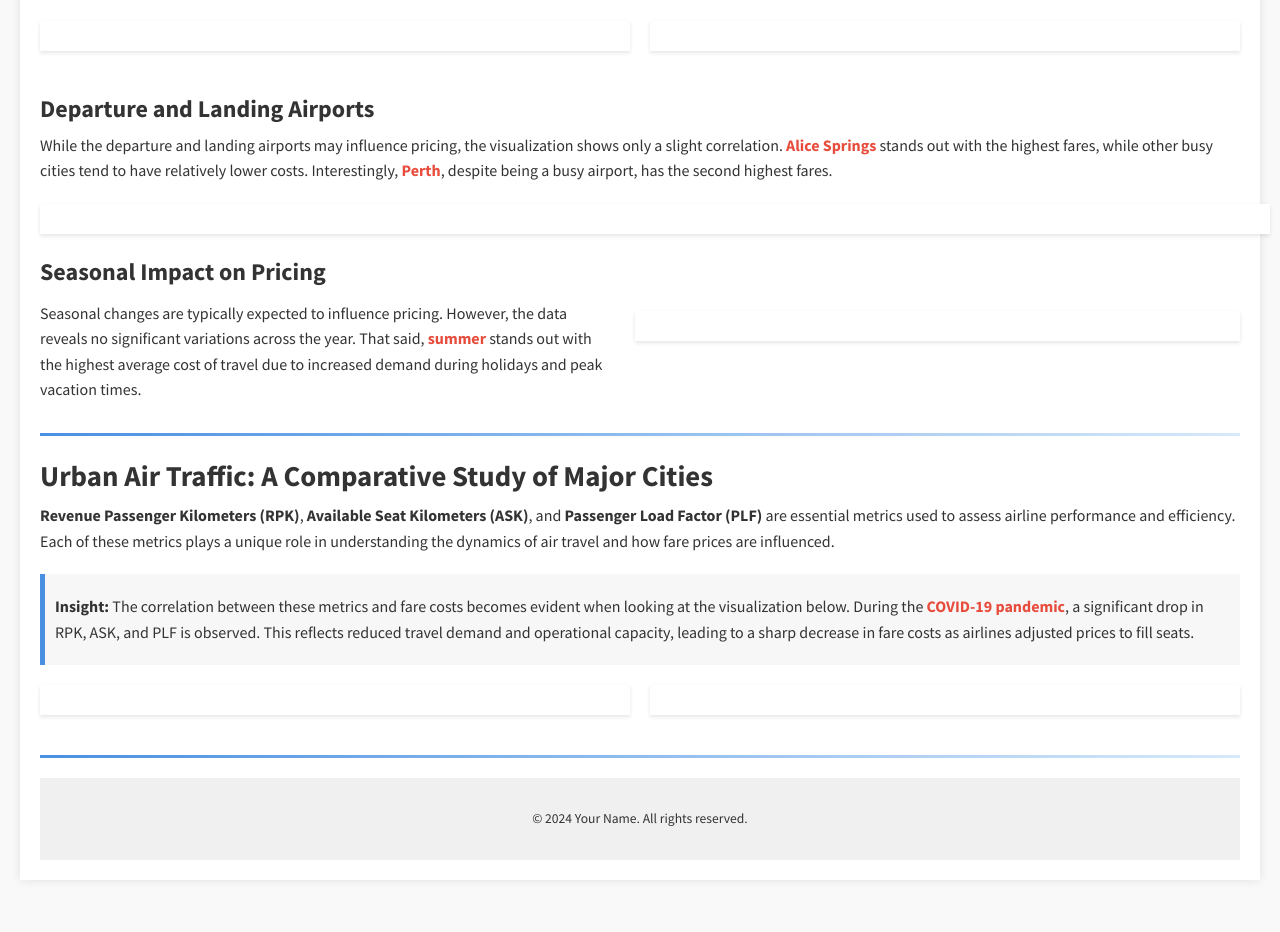
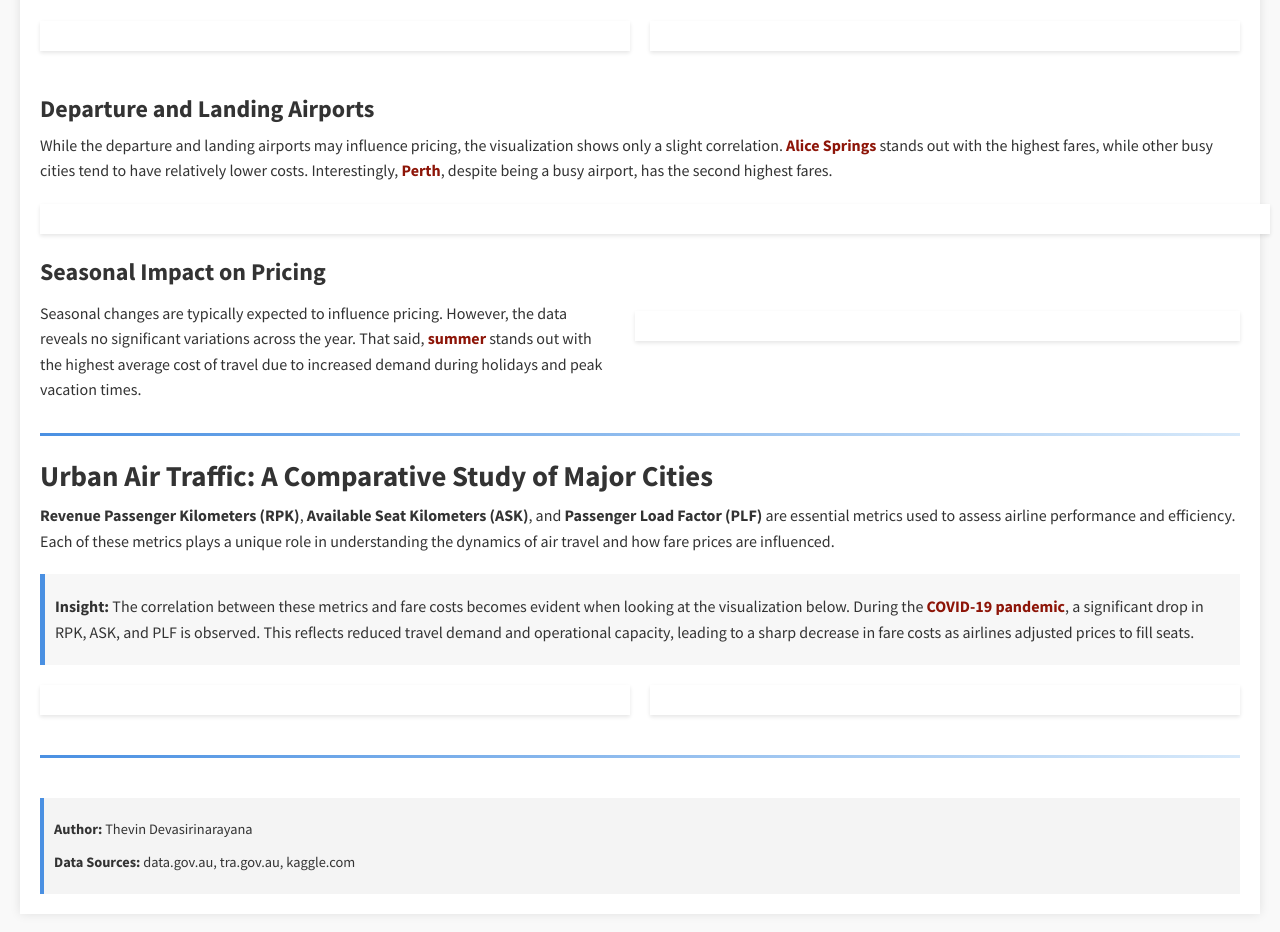
Before and after one commit to tdev0005/FIT3179_DV2, a plain HTML site: page index.html in a window 1280 px wide. Shown: the part 800-1732 px from the top of the page. Drawn offline with nearby package versions, Linux system fonts and the light colour scheme; a script that the page names is missing.

Commit message:
Update index.html

```diff
--- a/index.html
+++ b/index.html
@@ -6,18 +6,14 @@
     <meta name="viewport" content="width=device-width, initial-scale=1.0">
     <title>Exploring Australian Skies: A Decade of Domestic Air Travel</title>
 
-    <!-- Import Vega & Vega-Lite for visualizations -->
     <script src="https://cdn.jsdelivr.net/npm/vega@5.20.2"></script>
     <script src="https://cdn.jsdelivr.net/npm/vega-lite@5.1.0"></script>
     <script src="https://cdn.jsdelivr.net/npm/vega-embed@6.17.0"></script>
 
-    <!-- Import Pure CSS for basic styling -->
     <link rel="stylesheet" href="https://unpkg.com/purecss@2.0.3/build/pure-min.css" integrity="sha384-cg6SkqEOCV1NbJoCu11+bm0NvBRc8IYLRGXkmNrqUBfTjmMYwNKPWBTIKyw9mHNJ" crossorigin="anonymous">
 
-    <!-- Optional Google Font for better typography -->
     <link href="https://fonts.googleapis.com/css2?family=Source+Sans+Pro:wght@400;700;900&display=swap" rel="stylesheet">
 
-    <!-- Custom styling for consistency and readability -->
     <style>
         body {
             font-family: 'Source Sans Pro', sans-serif;
@@ -67,13 +63,6 @@
             margin-bottom: 20px;
         }
 
-        .footer {
-            text-align: center;
-            padding: 20px;
-            font-size: 0.85em;
-            background-color: #f0f0f0;
-        }
-
         h1, h2, h3 {
             text-align: left;
         }
@@ -99,7 +88,7 @@
         }
 
         .highlight {
-            color: #e74c3c; /* Highlight important insights */
+            color: #8d1508;
             font-weight: bold;
         }
 
@@ -108,6 +97,14 @@
             padding: 10px;
             border-left: 5px solid #4A90E2;
             margin-top: 20px;
+        }
+
+        .metadata {
+            margin-top: 40px;
+            font-size: 0.9em;
+            background-color: #f4f4f4;
+            padding: 10px;
+            border-left: 4px solid #4A90E2;
         }
     </style>
 </head>
@@ -120,7 +117,6 @@
 
         <hr>
 
-        <!-- Side-by-side container for the paragraph and the visualization -->
         <h2>Passenger Surge in 2024: Post-Pandemic Travel Patterns</h2>
         <div class="side-by-side">
             <div>
@@ -132,7 +128,6 @@
 
         <hr>
 
-        <!-- Flight Routes -->
         <h2>Key Flight Routes Across Australia</h2>
         <p>This visualization maps out Australia's major flight routes, highlighting the busiest air corridors and their development over time. Cities like <span class="highlight">Melbourne</span> and <span class="highlight">Sydney</span> serve as the most pivotal hubs for air travel.</p>
         <div id="vis1" class="vis-container"></div>
@@ -174,13 +169,12 @@
 
         <hr>
 
-        <!-- Footer -->
-        <div class="footer">
-            <p>&copy; 2024 Your Name. All rights reserved.</p>
+        <div class="metadata">
+            <p><strong>Author:</strong> Thevin Devasirinarayana</p>
+            <p><strong>Data Sources:</strong> data.gov.au, tra.gov.au, kaggle.com</p>
         </div>
     </div>
 
-    <!-- Scripts for embedding Vega-Lite visualizations -->
     <script type="text/javascript">
         vegaEmbed('#vis1', 'daily_cost_bar_chart.vg.json').catch(console.error);
         vegaEmbed('#vis2', 'chart2.json').catch(console.error);
@@ -189,9 +183,8 @@
         vegaEmbed('#vis5', 'chart1.json').catch(console.error);
         vegaEmbed('#vis6', 'test.json').catch(console.error);
         vegaEmbed('#vis7', 'linechart.json').catch(console.error);
-
-    vegaEmbed('#vis8', 'fare_year.json').catch(console.error);
-</script>
+        vegaEmbed('#vis8', 'fare_year.json').catch(console.error);
+    </script>
 
 </body>
 
```
